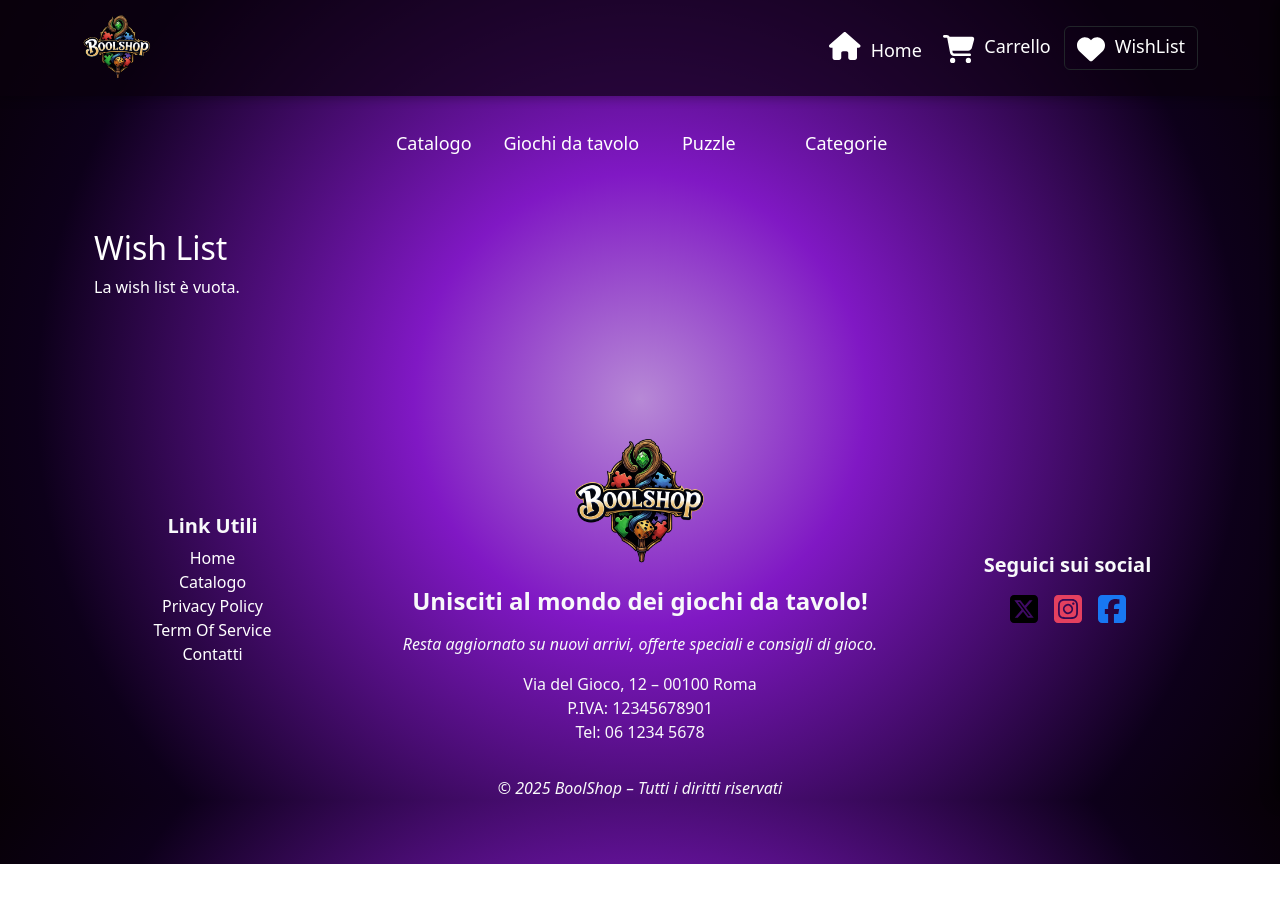
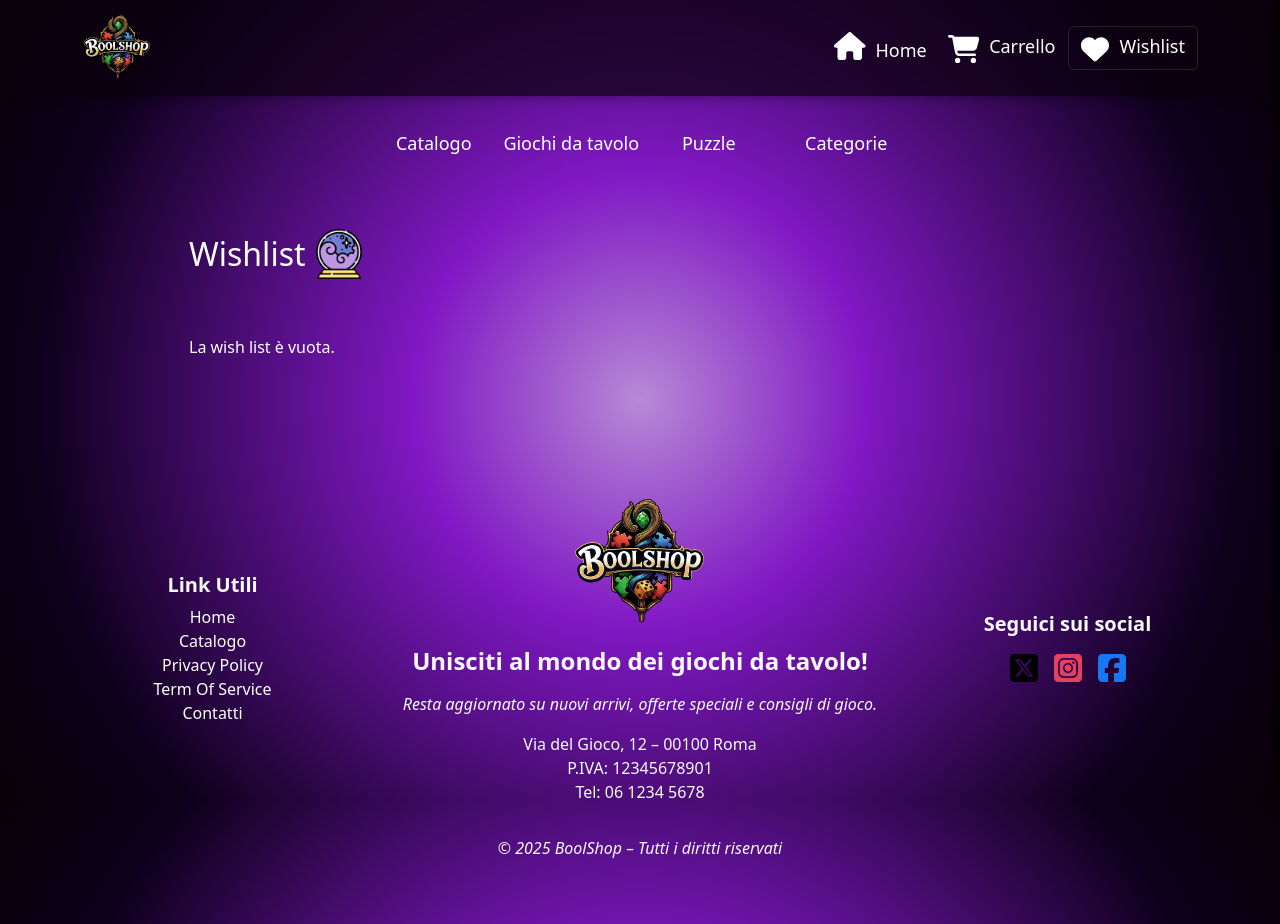
Before and after one commit to MattiaZecchinato/bool-shop, a React (Vite) app in the folder bool-shop-react/: page /wish-list in a window 1280 px wide. Before the commit the page ends 864 px from the top, so only its background shows below. Built offline with nearby package versions, Linux system fonts and the light colour scheme.

Commit message:
feat: add style to wishlist page

```diff
--- /dev/null
+++ b/bool-shop-react/src/components/CardWishList.jsx
@@ -0,0 +1,45 @@
+import { CartContext } from "../components/CartContext"
+import { useContext } from "react";
+import { useCart } from "../components/CartContext";
+import { FontAwesomeIcon } from '@fortawesome/react-fontawesome';
+import { faHeart as solidHeart } from '@fortawesome/free-solid-svg-icons';
+import { Link } from "react-router-dom";
+import checkDiscount from '../utils/checkDiscount';
+
+function CardWishList({ data }) {
+    const { prefercolor, isPrefer } = useContext(CartContext);
+    const { addToCart } = useCart();
+
+    const { name, price, image, discount_amount, slug } = data;
+
+    const { VITE_BE_PATH } = import.meta.env;
+
+    const hasDiscount = checkDiscount(data)
+    const discountAmountParsed = parseFloat(discount_amount);
+    const priceParsed = parseFloat(price);
+    const discountPrice = hasDiscount ? (priceParsed - (priceParsed * discountAmountParsed / 100)).toFixed(2) : priceParsed.toFixed(2);
+
+    return <>
+        <div className="gold-gradient-border-list mb-3 col-lg-6 col-sm-12 col-md-6 width-wish-cards">
+            <div className="card card-style mx-auto">
+                <div className="row g-0 align-items-center">
+                    <div className="col-4 col-sm-4 col-md-4">
+                        <FontAwesomeIcon icon={solidHeart} className={prefercolor(data) ? "text-danger" : ''} onClick={() => isPrefer(data)} />
+                        <Link to={`/detail/${slug}`}><img src={`${VITE_BE_PATH}/img/${image}`} className="img-fluid rounded-start image-container h-50" alt={name} /></Link>
+
+                    </div>
+                    <div className="col-8 col-sm-8 col-md-8">
+                        <div className="card-body">
+                            <h5 className="card-title fw-bold fst-italic">{name}</h5>
+                            {hasDiscount ? (<div><span className='text-decoration-line-through me-2 text-danger'>{priceParsed.toFixed(2)}€</span>
+                                <span className='fw-bold text-success'>{discountPrice}€</span><span className='discount-price-list fw-bold ms-2'> - {discountAmountParsed}%</span></div>) : (<span>Prezzo: {priceParsed.toFixed(2)}€</span>)}
+                        </div>
+                        <button className="btn-card text-white btn-sm mb-2 ms-3" onClick={() => addToCart(data)}>Aggiungi al carrello</button>
+                    </div>
+                </div>
+            </div>
+        </div>
+    </>
+}
+
+export default CardWishList
--- a/bool-shop-react/src/components/Header.jsx
+++ b/bool-shop-react/src/components/Header.jsx
@@ -80,7 +80,7 @@ function Header() {
                                         {totalQuantityWishList > 0 && (
                                             <div className="position-absolute tot-quantity fw-bold qnt-wish-list">{totalQuantityWishList}</div>
                                         )}
-                                        <span className="span-style-header">WishList</span>
+                                        <span className="span-style-header">Wishlist</span>
                                     </NavLink>
                                 </li>
                             </ul>
--- a/bool-shop-react/src/index.css
+++ b/bool-shop-react/src/index.css
@@ -253,6 +253,15 @@ li {
 
 .width-card-list {
     max-width: 600px;
+}
+
+.width-wish-cards {
+    max-width: 350px;
+}
+
+.width-whish-container {
+    max-width: 950px;
+    margin: 0 auto;
 }
 
 /* card-dettaglio */
--- a/bool-shop-react/src/pages/WishListPage.jsx
+++ b/bool-shop-react/src/pages/WishListPage.jsx
@@ -1,15 +1,19 @@
 import { CartContext } from "../components/CartContext"
 import { useContext } from "react";
-import CardProductList from "../components/CardProductList";
+import CardWishList from "../components/CardWishList";
+import ball from "../assets/crystal-ball.png";
 
 function WishListPage() {
 
     const { prefer } = useContext(CartContext)
 
     return <>
-        <div className="container py-4 text-white">
-            <h2>Wish List</h2>
-            {prefer.length > 0 ? prefer.map(elem => <CardProductList key={elem.id} data={elem} />) : <p>La wish list è vuota.</p>}
+        <div className="container py-4 text-white row gap-2 width-whish-container justify-content-center">
+            <div className="d-flex align-items-center gap-2">
+                <h2 className="mb-5">Wishlist</h2>
+                <img src={ball} alt="ball-wish" style={{ width: "50px" }} className="mb-5" />
+            </div>
+            {prefer.length > 0 ? prefer.map(elem => <CardWishList key={elem.id} data={elem} />) : <p>La wish list è vuota.</p>}
         </div>
     </>
 }
```
Also changed, not shown: bool-shop-react/src/assets/crystal-ball.png (added).
